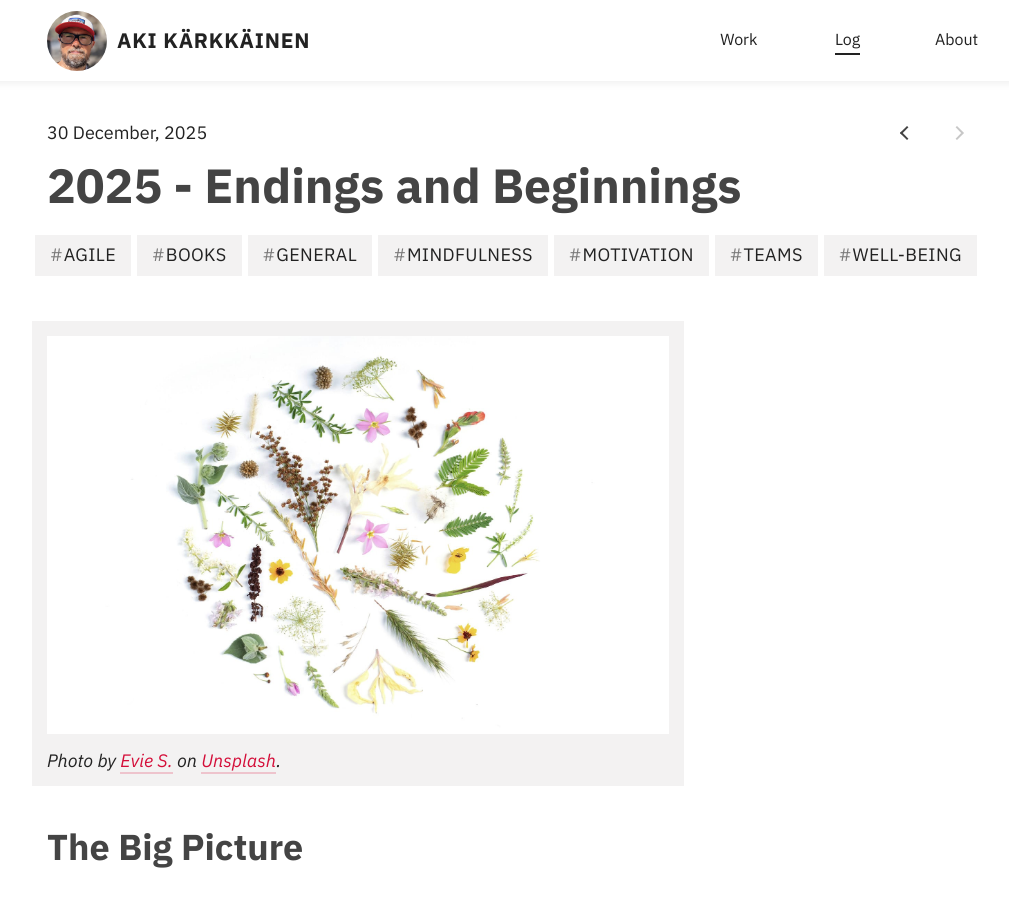
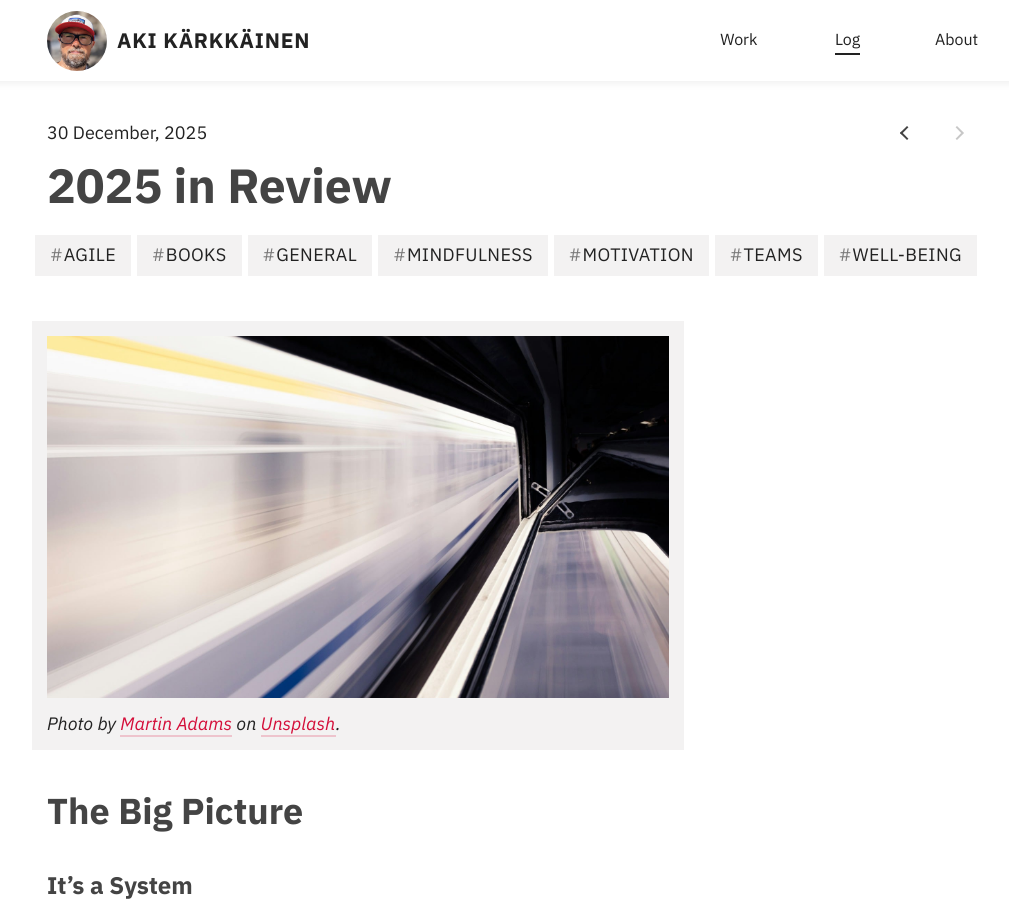
Before and after one commit to akikoo/akikoo.github.io, a Jekyll site: the page built from _posts/2025-12-30-2025-in-review.html, in a window 1280 px wide and 900 px high. Shown: the whole window, without its empty margins (118-1127 px from the left). Built offline with Jekyll 4.4.1, drawn with Linux system fonts in a browser that asks for light colours; some web fonts are replaced.

Commit message:
Adapt images and post title

```diff
--- a/_posts/2025-12-30-2025-endings-and-beginnings.html
+++ b/_posts/2025-12-30-2025-in-review.html
@@ -1,7 +1,7 @@
 ---
-title: 2025 - Endings and Beginnings
+title: 2025 in Review
 excerpt: Another year of building, helping, leading, learning, and adapting. My 2025 in review, and what I'm seeking in 2026.
-date: '2025-12-30 12:56:52 +0100'
+date: '2025-12-30 09:56:52 +0100'
 categories:
 - Agile
 - Books
@@ -11,12 +11,12 @@ categories:
 - Teams
 - Well-being
 image:
-  path: /assets/images/social/2025_endings_and_beginnings.jpg
+  path: /assets/images/social/year_2025.jpg
 ---
 <figure>
-  <img src="{{site.imgpath}}/2025_endings_and_beginnings_1.jpg" alt="" />
+  <img src="{{site.imgpath}}/year_2025_1.jpg" alt="" />
   <figcaption>
-    <p class="figcaption"><i>Photo by <a href="https://unsplash.com/@evieshaffer">Evie S.</a> on <a href="https://unsplash.com/photos/assorted-color-flowers-vbA1HNW-APA">Unsplash</a>.</i></p>
+    <p class="figcaption"><i>Photo by <a href="https://unsplash.com/@martinadams">Martin Adams</a> on <a href="https://unsplash.com/photos/timelapse-photo-of-white-train-and-subway-station-nFjG0pcAixo">Unsplash</a>.</i></p>
   </figcaption>
 </figure>
 
@@ -59,7 +59,7 @@ image:
 <p>After years of <strong>building relationships, <a href="/log/2025/08/26/from-rope-teams-to-remote-teams/">developing</a> <a href="/log/2022/07/25/distributed-agile-teams/">distributed multicultural teams</a>, and creating impact</strong>, it ended—not because of failure, but because of forces beyond my control. That’s the nature of consulting, but it doesn’t make it easier.</p>
 
 <figure>
-  <img src="{{site.imgpath}}/2025_endings_and_beginnings_2.jpg" alt="" />
+  <img src="{{site.imgpath}}/year_2025_2.jpg" alt="" />
   <figcaption>
     <p class="figcaption"><i>Photo by <a href="https://unsplash.com/@noaa">NOAA</a> on <a href="https://unsplash.com/photos/three-men-inside-ships-cabin-KwXLA_eYEIo">Unsplash</a></i>.</p>
   </figcaption>
```
Also changed, not shown: assets/images/posts/2025_endings_and_beginnings_1.jpg (deleted), assets/images/posts/year_2025_1.jpg (added), assets/images/posts/year_2025_2.jpg (renamed from assets/images/posts/2025_endings_and_beginnings_2.jpg), assets/images/social/2025_endings_and_beginnings.jpg (deleted), assets/images/social/year_2025.jpg (added).
